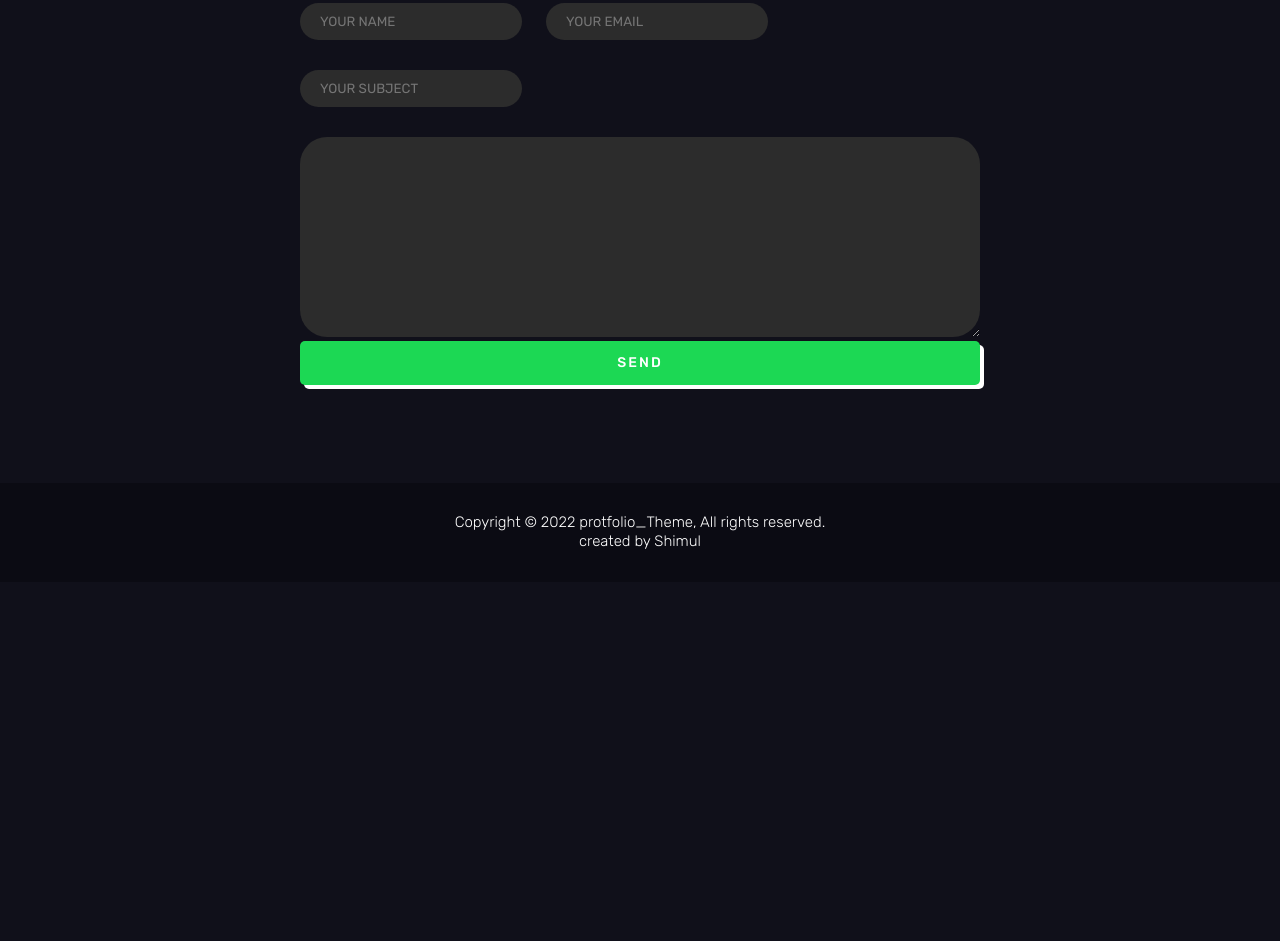
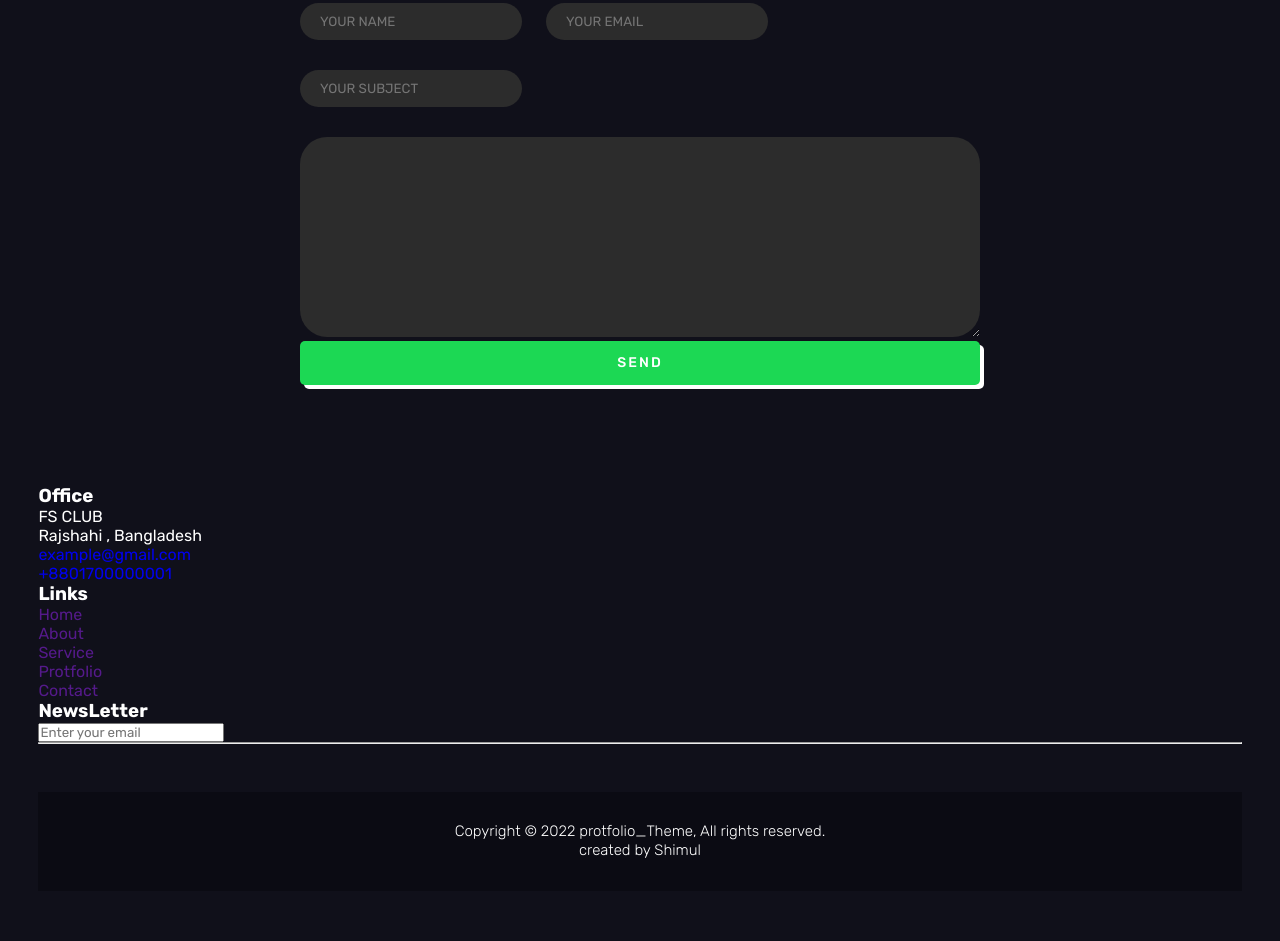
Before and after one commit to sanoarhossen/Freelancershimul, a plain HTML site: page index.html in a window 1280 px wide. Shown: the part 3289-4230 px from the top of the page. Before the commit the page ends 3871 px from the top, so only its background shows below. Drawn offline with nearby package versions, Linux system fonts and the light colour scheme.

Commit message:
Update index.html

```diff
--- a/index.html
+++ b/index.html
@@ -175,10 +175,42 @@
        </div>
 
     </section>
+<!--------footer start---------->
+
+    <section class="fotter">
+        <div class="footer-content">
+            <div class="footer-row">
+                <h3>Office</h3>
+                <p>FS CLUB</p>
+                <p>Rajshahi , Bangladesh</p>
+                <a href="email">example@gmail.com</a><br>
+                <a href="phone">+8801700000001</a>
+            </div>
+            <div class="footer-row">
+                <h3>Links</h3>
+                <ul>
+                    <li><a href="">Home</a></li>
+                    <li><a href="">About</a></li>
+                    <li><a href="">Service</a></li>
+                    <li><a href="">Protfolio</a></li>
+                    <li><a href="">Contact</a></li>
+                </ul>
+            </div>
+            <div class="footer-row">
+                <h3>NewsLetter</h3>
+                <form class="footer-email">
+                    <input type="email" placeholder="Enter your email" required>
+                </form>
+            </div>
+            <hr>
+            <p class="copyright">Copyright © 2022 protfolio_Theme, All rights reserved.<br>created by Shimul</p>
+        </div>
+
+
+    </section>
+
 <!-----------Copyright Start-------->
-    <div class="copyright">
-        <p>Copyright © 2022 protfolio_Theme, All rights reserved.<br>created by Shimul</p>
-    </div>
+
 
     <script src="https://cdn.jsdelivr.net/npm/typed.js@2.0.12"></script>
     <script src="app.js"></script>
```
